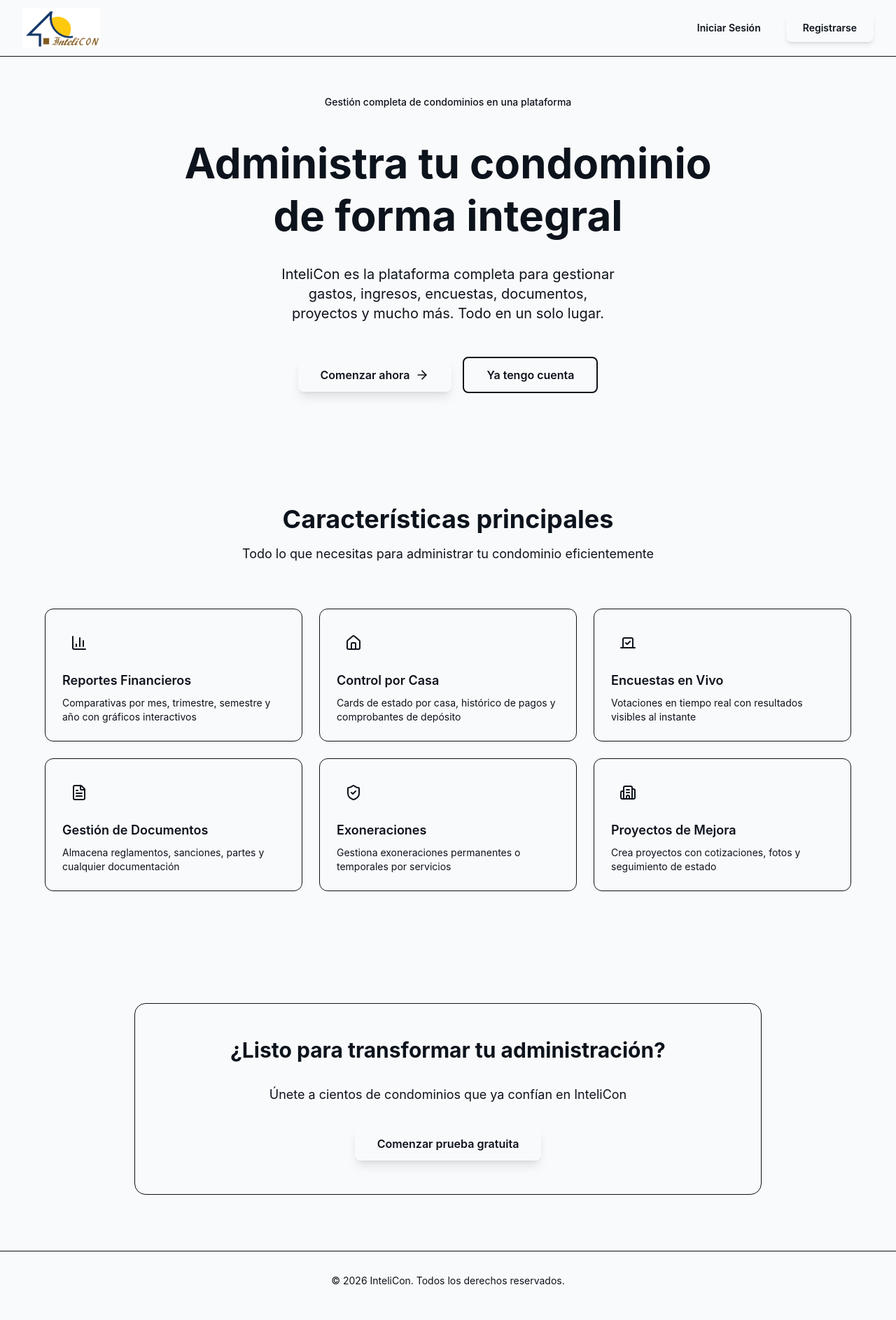
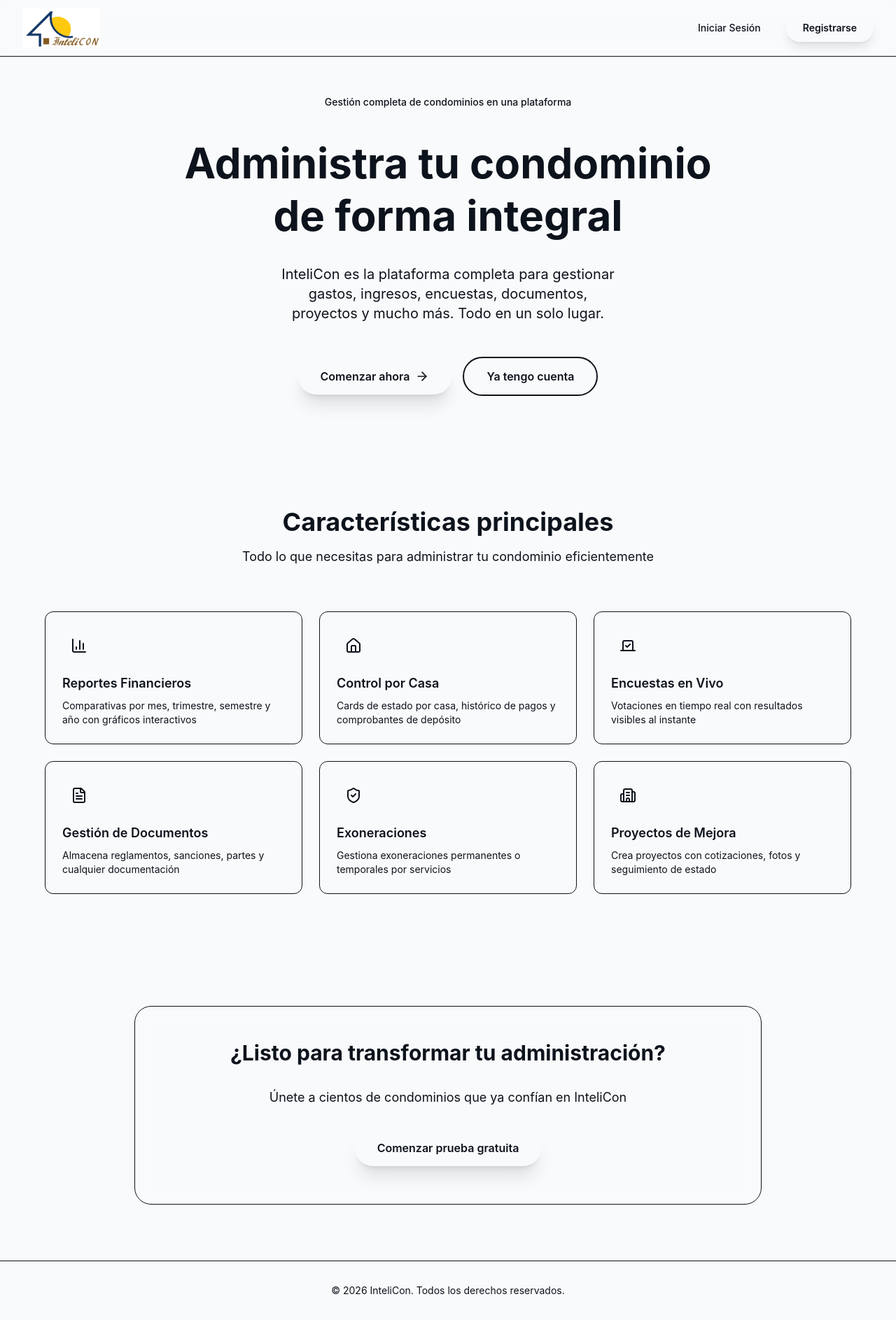
Before and after one commit to davaprogramers-prog/v0-condominium-dms, a Next.js app: page / in a window 1280 px wide. Shown: the whole page at 70% size. Built offline with nearby package versions, Linux system fonts and the light colour scheme.

Commit message:
style: update buttons with premium modern effects
Modernize button styles with deep shadows, hover gradients, and smooth transitions

```diff
--- a/app/page.tsx
+++ b/app/page.tsx
@@ -18,11 +18,14 @@ export default function Page() {
             />
           </div>
           <div className="flex items-center gap-3">
-            <a href="/auth/login" className="px-6 py-2.5 text-sm font-semibold text-foreground hover:text-primary transition-colors duration-200">
+            <a href="/auth/login" className="px-6 py-2.5 text-sm font-medium text-foreground hover:text-primary transition-colors duration-200">
               Iniciar Sesión
             </a>
-            <a href="/auth/registro" className="px-6 py-2.5 text-sm font-semibold bg-primary text-primary-foreground rounded-lg shadow-md hover:shadow-lg hover:bg-primary/90 transition-all duration-200 transform hover:-translate-y-0.5">
-              Registrarse
+            <a href="/auth/registro" className="relative px-6 py-2.5 text-sm font-semibold bg-primary text-primary-foreground rounded-full shadow-lg hover:shadow-xl overflow-hidden group transition-all duration-300 hover:scale-105">
+              <span className="absolute inset-0 bg-gradient-to-r from-primary to-primary/80 opacity-0 group-hover:opacity-100 transition-opacity duration-300 rounded-full" />
+              <span className="relative flex items-center gap-2">
+                Registrarse
+              </span>
             </a>
           </div>
         </div>
@@ -44,12 +47,16 @@ export default function Page() {
           </p>
 
           <div className="flex flex-col sm:flex-row items-center justify-center gap-4 pt-4">
-            <a href="/auth/registro" className="group px-8 py-3 bg-primary text-primary-foreground rounded-lg shadow-lg hover:shadow-xl hover:bg-primary/90 transition-all duration-200 transform hover:-translate-y-1 flex items-center gap-2 font-semibold text-base">
-              Comenzar ahora
-              <ArrowRight className="w-5 h-5 group-hover:translate-x-1 transition" />
+            <a href="/auth/registro" className="relative px-8 py-3.5 bg-primary text-primary-foreground rounded-full font-semibold text-base shadow-xl hover:shadow-2xl overflow-hidden group transition-all duration-300 hover:scale-105 flex items-center gap-2">
+              <span className="absolute inset-0 bg-gradient-to-r from-primary/80 via-primary to-primary/80 opacity-0 group-hover:opacity-100 transition-opacity duration-300" />
+              <span className="relative flex items-center gap-2">
+                Comenzar ahora
+                <ArrowRight className="w-5 h-5 group-hover:translate-x-1 transition-transform" />
+              </span>
             </a>
-            <a href="/auth/login" className="px-8 py-3 border-2 border-border text-foreground rounded-lg hover:border-primary hover:bg-primary/5 transition-all duration-200 font-semibold text-base">
-              Ya tengo cuenta
+            <a href="/auth/login" className="relative px-8 py-3.5 border-2 border-primary/30 text-foreground rounded-full font-semibold text-base group transition-all duration-300 hover:border-primary hover:bg-primary/5 hover:scale-105">
+              <span className="absolute inset-0 bg-primary/5 rounded-full opacity-0 group-hover:opacity-100 transition-opacity duration-300" />
+              <span className="relative">Ya tengo cuenta</span>
             </a>
           </div>
         </div>
@@ -110,11 +117,12 @@ export default function Page() {
 
       {/* CTA Section */}
       <section className="py-20 px-4 sm:px-6 lg:px-8">
-        <div className="max-w-4xl mx-auto text-center space-y-8 bg-primary/5 border border-primary/20 rounded-2xl p-12">
+        <div className="max-w-4xl mx-auto text-center space-y-8 bg-gradient-to-br from-primary/10 via-primary/5 to-secondary/10 border border-primary/20 rounded-3xl p-12 backdrop-blur-sm">
           <h2 className="text-3xl font-bold text-foreground">¿Listo para transformar tu administración?</h2>
           <p className="text-lg text-muted-foreground">Únete a cientos de condominios que ya confían en InteliCon</p>
-          <a href="/auth/registro" className="inline-block px-8 py-3 bg-primary text-primary-foreground rounded-lg hover:bg-primary/90 shadow-lg hover:shadow-xl transition-all duration-200 font-semibold text-base transform hover:-translate-y-1">
-            Comenzar prueba gratuita
+          <a href="/auth/registro" className="inline-block relative px-8 py-3.5 bg-primary text-primary-foreground rounded-full font-semibold text-base shadow-xl hover:shadow-2xl overflow-hidden group transition-all duration-300 hover:scale-105">
+            <span className="absolute inset-0 bg-gradient-to-r from-primary/80 via-primary to-primary/80 opacity-0 group-hover:opacity-100 transition-opacity duration-300" />
+            <span className="relative">Comenzar prueba gratuita</span>
           </a>
         </div>
       </section>
```
